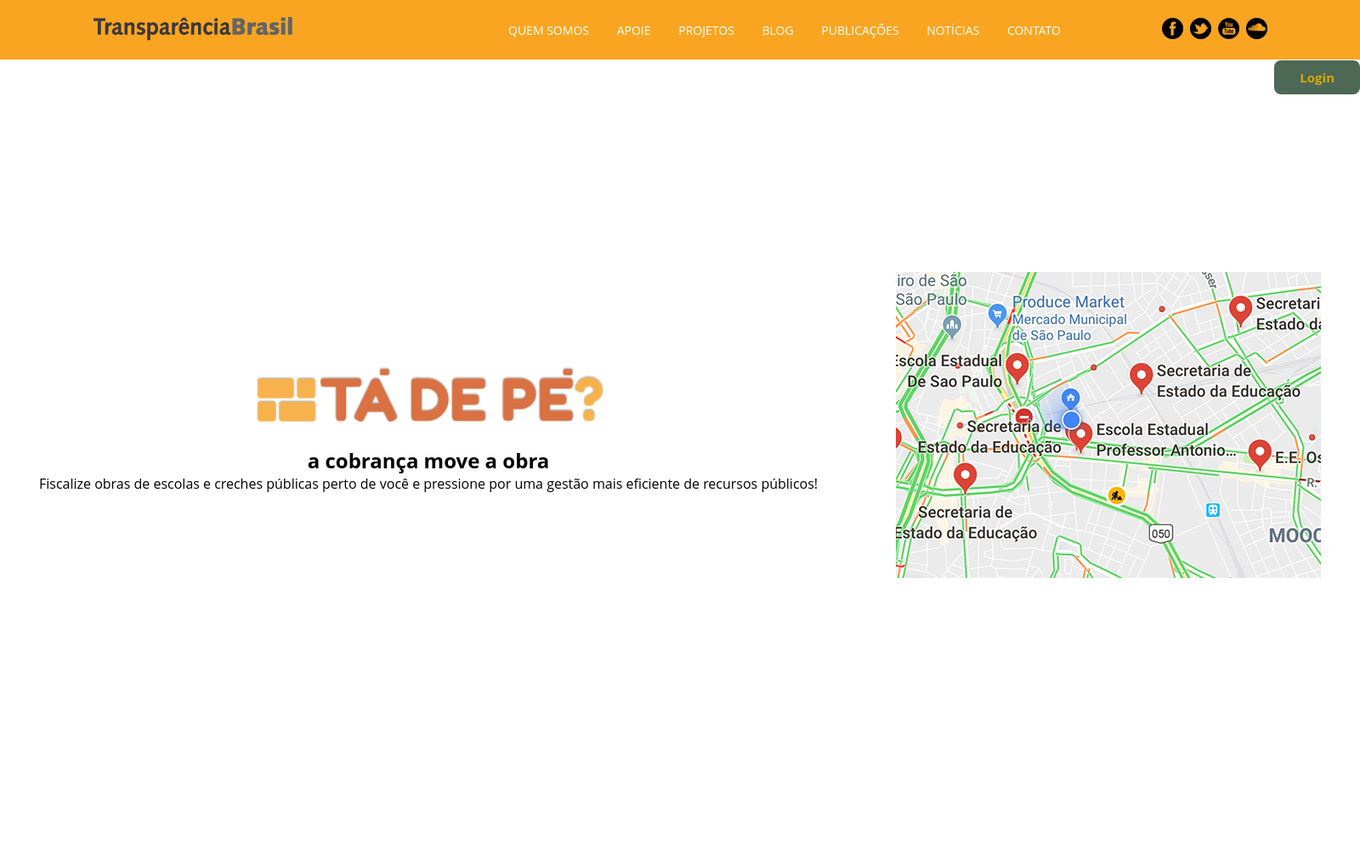
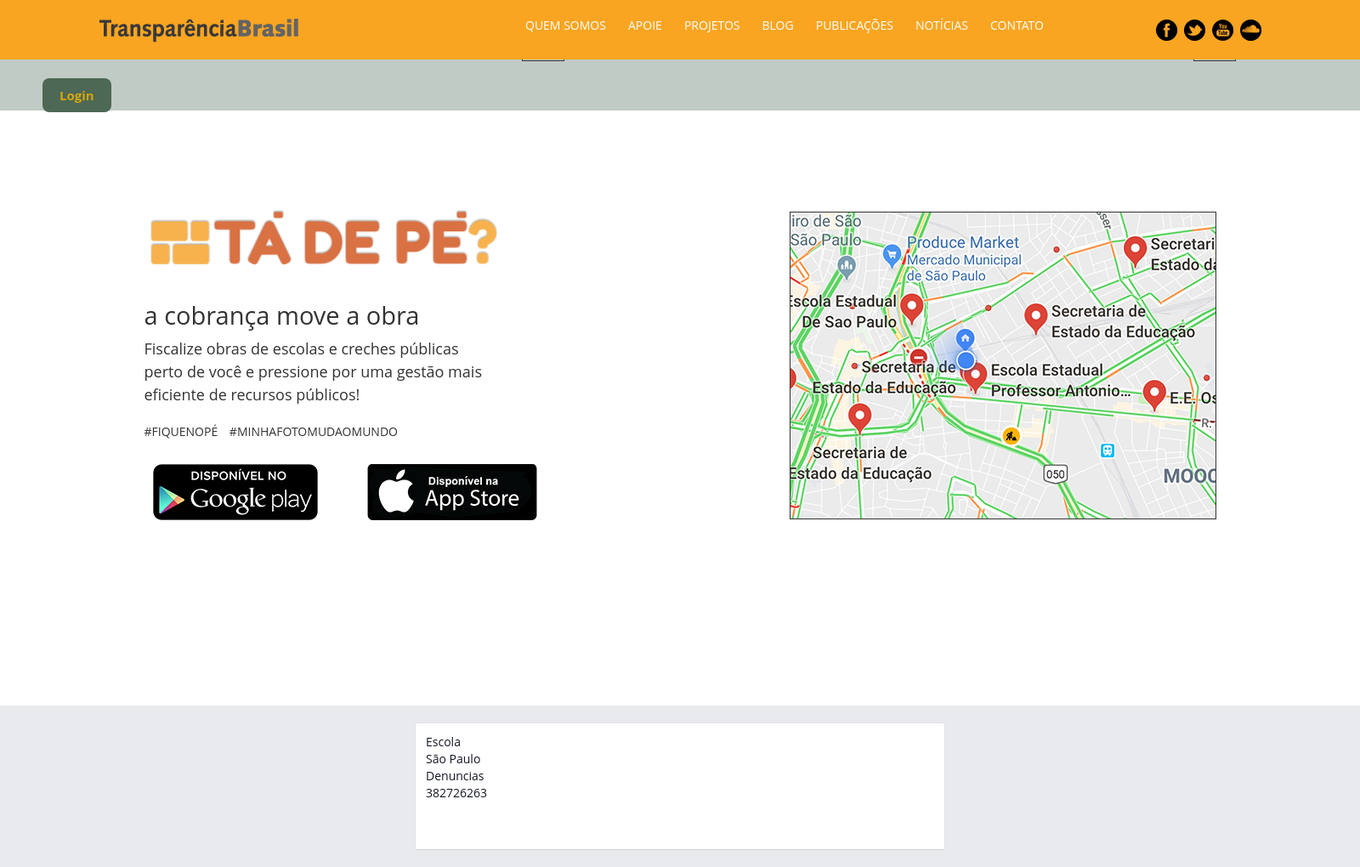
Before and after one commit to wwwbrunagon/hackathontadepe, a PHP site: page / in a window 1600 px wide; the page is wider, and only the part inside the window is pictured. Shown: that part at 85% size. Before the commit the page ends 680 px from the top of that part, so only its background shows below. Run offline with PHP 8.4, Linux system fonts and the light colour scheme; some libraries are stand-ins or nearby versions.

Commit message:
Versão 2 - feed

```diff
--- a/css/style.css
+++ b/css/style.css
@@ -46,18 +46,41 @@
 
 /* Login */
 
-header{
-    display: inline-block;
-    margin-top: 80px;
-    text-align: right;
+header {
 width: 100%;
-    padding-right: 100px;
+height: 80px;
+background-color: rgba(98, 124, 111, 0.397);
+display: flex;
+justify-content: center;
+align-items: center;
+margin-top: 50px;
+margin-bottom: -100px;
+
+}
+
+.logar{
+margin-top: 20px;
+/* margin-left: 150px; */
+}
+.dados{
+display: flex;
+justify-content: space-around;
+
+}
+
+
+.dadosborder{
+border-style: solid;
+border-width: 1px;
+width: 50px;
+
 }
 
 .botao {
+margin-left: 50px;
 background-color: rgb(77, 104, 84);
 color: rgb(214, 167, 14);
-    padding: 10px 30px;
+padding: 10px 20px;
 text-decoration: none;
 text-align: center;
 transition: 2s color;
@@ -74,7 +97,6 @@
 
 /* CABEÇALHO */
 
-
 .topo{
 background-size: cover;
 min-height: 100vh;
@@ -86,10 +108,207 @@
 }
 
 .header-brand{
-text-align: center;
-margin-top: 0;
+text-align: left;
+width: 420px;
 }
 
 .cabeca-txt{
-    text-align: center;
+text-align: left;
 }
+
+.cabeca-txt > h1{
+font-size: 29px;
+}
+
+.paragrafo{
+font-size: 18px;
+margin-bottom: 20px;
+line-height: 1.5em;
+}
+
+.cerquilha{
+text-align: left;
+word-spacing: 10px;
+}
+
+.downloadapp{
+margin-top: 20px;
+}
+
+.header-map{
+border-style: solid;
+border-width: 1px;
+}
+
+
+/* FEED BOOTSTRAP */
+
+@-webkit-keyframes placeHolderShimmer {
+0% {
+    background-position: -468px 0
+}
+100% {
+    background-position: 468px 0
+}
+}
+
+@keyframes placeHolderShimmer {
+0% {
+    background-position: -468px 0
+}
+100% {
+    background-position: 468px 0
+}
+}
+
+.timeline-wrapper {
+background-color: #e9eaed;
+color: #141823;
+padding: 20px;
+
+}
+
+.timeline-item {
+background: #fff;
+border: 1px solid;
+border-color: #e5e6e9 #dfe0e4 #d0d1d5;
+border-radius: 3px;
+padding: 12px;
+margin: 0 auto;
+width: 40%;
+min-height: 150px;
+
+}
+
+.animated-background {
+-webkit-animation-duration: 1s;
+animation-duration: 1s;
+-webkit-animation-fill-mode: forwards;
+animation-fill-mode: forwards;
+-webkit-animation-iteration-count: infinite;
+animation-iteration-count: infinite;
+-webkit-animation-name: placeHolderShimmer;
+animation-name: placeHolderShimmer;
+-webkit-animation-timing-function: linear;
+animation-timing-function: linear;
+background: #f6f7f8;
+background: #eeeeee;
+background: -webkit-gradient(linear, left top, right top, color-stop(8%, #eeeeee), color-stop(18%, #dddddd), color-stop(33%, #eeeeee));
+background: -webkit-linear-gradient(left, #eeeeee 8%, #dddddd 18%, #eeeeee 33%);
+background: linear-gradient(to right, #eeeeee 8%, #dddddd 18%, #eeeeee 33%);
+-webkit-background-size: 800px 104px;
+background-size: 800px 104px;
+height: 96px;
+position: relative;
+}
+
+.background-masker {
+background: #fff;
+position: absolute;
+-webkit-box-sizing: border-box;
+-moz-box-sizing: border-box;
+box-sizing: border-box;
+}
+
+.outlined .background-masker {
+border: 1px solid #ddd;
+}
+
+.outlined:hover .background-masker {
+border: none;
+}
+
+.outlined:hover .background-masker:hover {
+border: 1px solid #ccc;
+z-index: 1;
+}
+
+.background-masker.header-top,
+.background-masker.header-bottom,
+.background-masker.subheader-bottom {
+top: 0;
+left: 40px;
+right: 0;
+height: 10px;
+}
+
+.background-masker.header-left,
+.background-masker.subheader-left,
+.background-masker.header-right,
+.background-masker.subheader-right {
+top: 10px;
+left: 40px;
+height: 8px;
+width: 10px;
+}
+
+.background-masker.header-bottom {
+top: 18px;
+height: 6px;
+}
+
+.background-masker.subheader-left,
+.background-masker.subheader-right {
+top: 24px;
+height: 6px;
+}
+
+.background-masker.header-right,
+.background-masker.subheader-right {
+width: auto;
+left: 300px;
+right: 0;
+}
+
+.background-masker.subheader-right {
+left: 230px;
+}
+
+.background-masker.subheader-bottom {
+top: 30px;
+height: 10px;
+}
+
+.background-masker.content-top,
+.background-masker.content-second-line,
+.background-masker.content-third-line,
+.background-masker.content-second-end,
+.background-masker.content-third-end,
+.background-masker.content-first-end {
+top: 40px;
+left: 0;
+right: 0;
+height: 6px;
+}
+
+.background-masker.content-top {
+height: 20px;
+}
+
+.background-masker.content-first-end,
+.background-masker.content-second-end,
+.background-masker.content-third-end {
+width: auto;
+left: 380px;
+right: 0;
+top: 60px;
+height: 8px;
+}
+
+.background-masker.content-second-line {
+top: 68px;
+}
+
+.background-masker.content-second-end {
+left: 420px;
+top: 74px;
+}
+
+.background-masker.content-third-line {
+top: 82px;
+}
+
+.background-masker.content-third-end {
+left: 300px;
+top: 88px;
+}
--- a/index.html
+++ b/index.html
@@ -5,13 +5,19 @@
     <title> Ta De Pé </title>
     <meta name="viewport" content="width=device-width, initial-scale=1">
     <link rel="stylesheet"  href="css/style.css" />
+
+    <link href="//netdna.bootstrapcdn.com/bootstrap/3.0.0/css/bootstrap.min.css" rel="stylesheet" id="bootstrap-css">
+    <script src="//netdna.bootstrapcdn.com/bootstrap/3.0.0/js/bootstrap.min.js"></script>
+    <script src="//code.jquery.com/jquery-1.11.1.min.js"></script>
+
+
 </head>
 
 <body>
     <nav class="topbar">
             <div>
                 <a href="#">
-                    <img src="img/logo.png" alt="logotipo do site">
+                    <img src="img/logo.png">
                 </a>
             </div>
 
@@ -28,43 +34,93 @@
             </div>
             <div class="midias">
                 <a href="#">
-                <img src="img/midias.png" alt="logotipo do site">
+                <img src="img/midias.png">
                 </a>
             </div>
     </nav>
 
     <header>
-            <div>
+    <div class="dados">
+        <div style = "margin-right: 50px;">
+        <p> Total De Denuncias</p>
+        </div>
+
+        <div>
+        <p class="dadosborder"> 2352 </p>
+        </div>
+
+        <div>
+        <p> Denuncias Respondidas </p>
+        </div>
+
+        <div>
+        <p class="dadosborder"> 1352 </p>
+        </div>
+    </div>
+
+        <div class="logar">
                 <a class="botao" href="#"> <strong> Login </strong> </a>
-            </div>
+        </div>
     </header>
 
     <main>
-        <section>
+        <section class="intro">
         <div class="topo">
 
                 <div class="header-brand">
                     <div >
                         <a href="#">
-                        <img src="img/logoHeader.png" alt="logotipo do site">
+                        <img src="img/logoHeader.png">
                         </a>
                     </div>
 
                     <div class="cabeca-txt">
                         <h1>a cobrança move a obra </h1>
-                        <p>  Fiscalize obras de escolas e creches públicas perto de você e pressione por uma gestão mais eficiente de recursos públicos!</p>
+                        <p class="paragrafo">  Fiscalize obras de escolas e creches públicas perto de você e pressione por uma gestão mais eficiente de recursos públicos!</p>
+                        <p class="cerquilha"> #FIQUENOPÉ     #MINHAFOTOMUDAOMUNDO</p>
                     </div>
+
+                    <div class="downloadapp">
+                        <a href="#">
+                        <img src="img/introapp.png" alt="Download App">
+                        </a>
+                    </div>
+
                 </div>
 
                 <div class="header-map">
                     <div class="img-mapa">
                         <a href="#">
-                        <img src="img/mapa.jpg" alt="logotipo do site">
+                        <img src="img/mapa.jpg">
                         </a>
                     </div>
                 </div>
             </div>
         </section>
+
+        <!-- FEED BOOTSTRAP -->
+        <section>
+            <div class="timeline-wrapper">
+                <div class="timeline-item">
+                  <div class="facebook">
+                    <div class="header-top"> Escola </div>
+                    <div class="header-left"></div>
+                    <div class="header-right"></div>
+                    <div class="header-bottom"> São Paulo </div>
+                    <div class="subheader-left"></div>
+                    <div class="subheader-right"></div>
+                    <div class="subheader-bottom"> Denuncias </div>
+                    <div class="content-top"> 382726263 </div>
+                    <div class="content-first-end"></div>
+                    <div class="content-second-line"></div>
+                    <div class="content-second-end"></div>
+                    <div class="content-third-line"></div>
+                    <div class="content-third-end"></div>
+                  </div>
+                </div>
+              </div>
+        </section>
+
     </main>
 
 
```
Also changed, not shown: img/introapp.png (added). Lines whose indentation alone changed are shown as unchanged.
